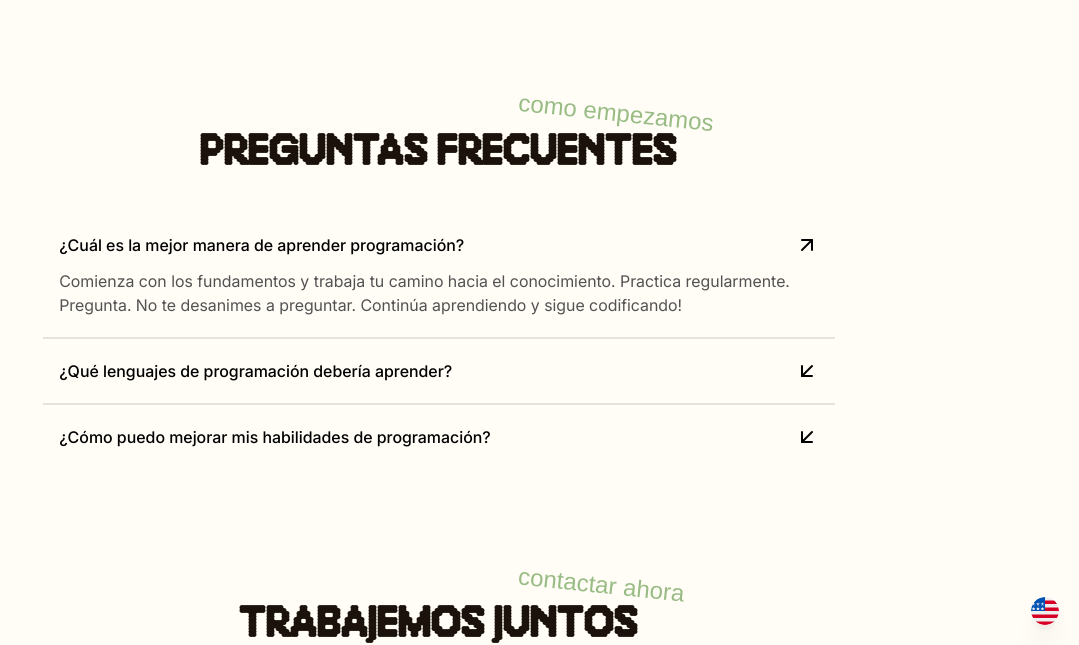
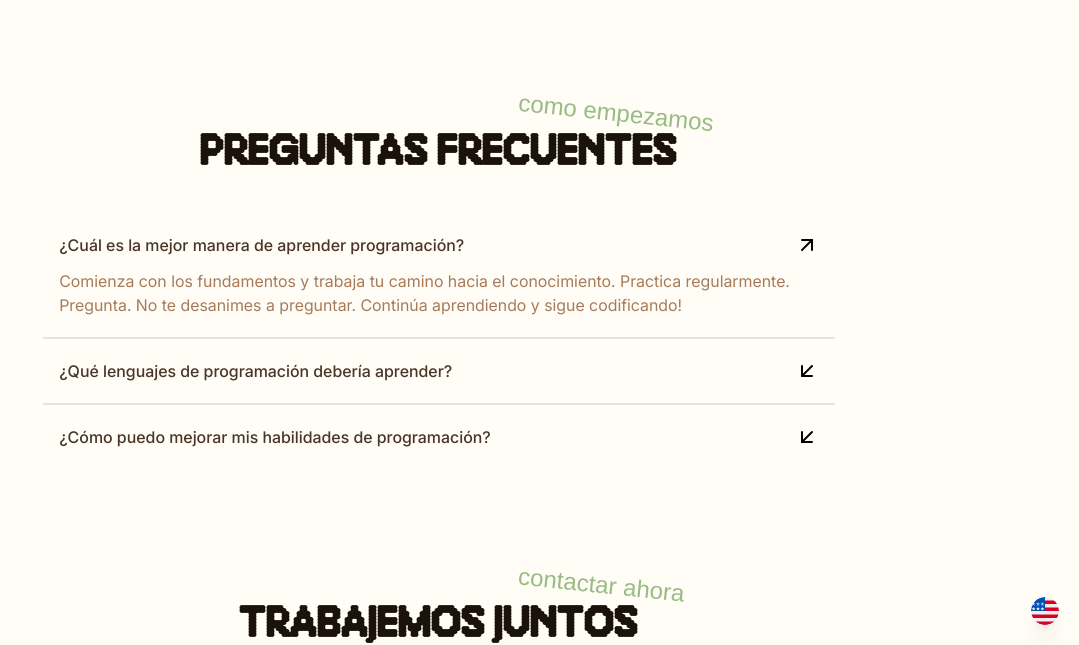
Before and after one commit to 27te/mblcdevXclainev, an Astro site: page / in a window 1280 px wide. Both pictures are taken after a click on the heading "¿Cuál es la mejor manera de aprender programación?". Shown: the part 3239-3884 px from the top of the page, without its empty margins (201-1280 px from the left). Built offline with nearby package versions, Linux system fonts and the light colour scheme; Astro itself is replaced by a stand-in of ours; a web font is replaced by a local one.

Commit message:
style(Faq): update text styles for better readability
Change the question text to use the `text-subtitle` class and the answer text to use the `text-accent` class for improved visual hierarchy and readability.

```diff
--- a/src/sections/Faq.astro
+++ b/src/sections/Faq.astro
@@ -10,10 +10,10 @@ const { item } = Astro.props;
       item?.map((faq: any) => (
         <details class="group py-5 px-4">
           <summary class="flex justify-between items-center font-medium cursor-pointer list-none">
-            <span class="font-inter">{faq.question}</span>
+            <span class="font-inter text-subtitle">{faq.question}</span>
             <ArrowDownLeft class="transition duration-500 group-open:rotate-180" />
           </summary>
-          <p class="text-neutral-600 font-inter mt-3 group-open:animate-fadeIn">
+          <p class="text-accent font-inter mt-3 group-open:animate-fadeIn">
             {faq.answer}
           </p>
         </details>
```
